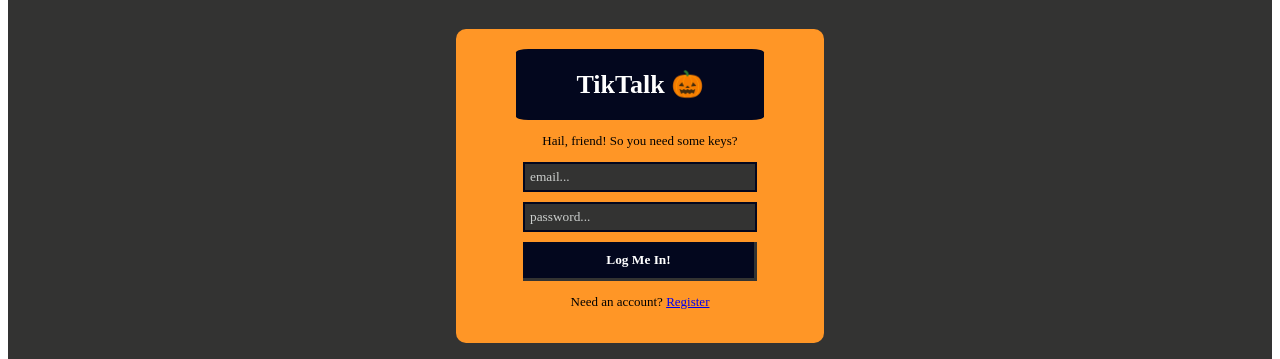
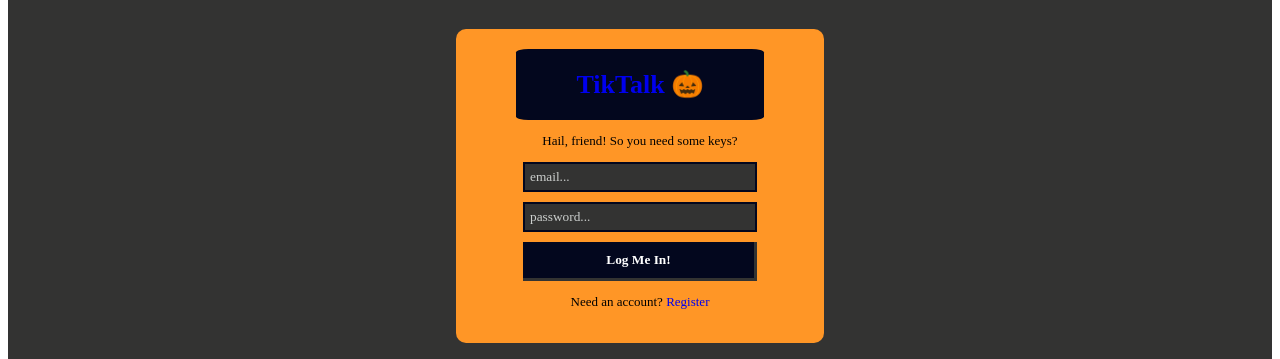
Before and after one commit to hunteradams10/TikTalk-Client, a React (Create React App) app: page /login in a window 1280 px wide. Shown: the part 222-581 px from the top of the page. Built offline with nearby package versions, Linux system fonts and the light colour scheme; a web font is replaced by a local one.

Commit message:
changed pages around and adjusted navigation links

```diff
--- a/src/App.js
+++ b/src/App.js
@@ -1,6 +1,6 @@
 import "./style.scss"
-import Register from "./components/Register";
-import Login from "./components/Login";
+import Register from "./pages/Register";
+import Login from "./pages/Login";
 
 import {
   BrowserRouter,
--- a/src/components/Login.jsx
+++ b/src/pages/Login.jsx
@@ -15,7 +15,7 @@ const Login = () => {
     <div className="form-cont">
       <div className="form-wrap">
         <span className="brand">
-          TikTalk <span className="pumpkin">🎃</span>
+          <Link to="/login">TikTalk <span className="pumpkin">🎃</span></Link>
         </span>
         <span className="greeting">
           <p>Hail, friend! So you need some keys?</p>
--- a/src/components/Register.jsx
+++ b/src/pages/Register.jsx
@@ -55,7 +55,7 @@ const Register = () => {
     <div className="form-cont">
       <div className="form-wrap">
         <span className="brand">
-          TikTalk <span className="pumpkin">🎃</span>
+          <Link to="/login">TikTalk <span className="pumpkin">🎃</span></Link>
         </span>
         <span className="greeting">
           <p>Hail, friend! So you need some keys?</p>
--- a/src/style.scss
+++ b/src/style.scss
@@ -38,6 +38,12 @@ $color-lightgrey: #cccfcd;
       border-radius: 5%;
       align-items: center;
       font-family: "Poor Story", cursive;
+      a{
+        text-decoration: none;
+      }
+      a:visited{
+        color: $color-white
+      }
     }
 
     form {
@@ -85,6 +91,13 @@ $color-lightgrey: #cccfcd;
 
     p {
       font-size: small;
+
+      a{
+        text-decoration: none;
+        &:visited{
+            color: $color-black;
+        }
+      }
     }
   }
 }
```
Also changed, not shown: src/pages/Chat.jsx (added).
